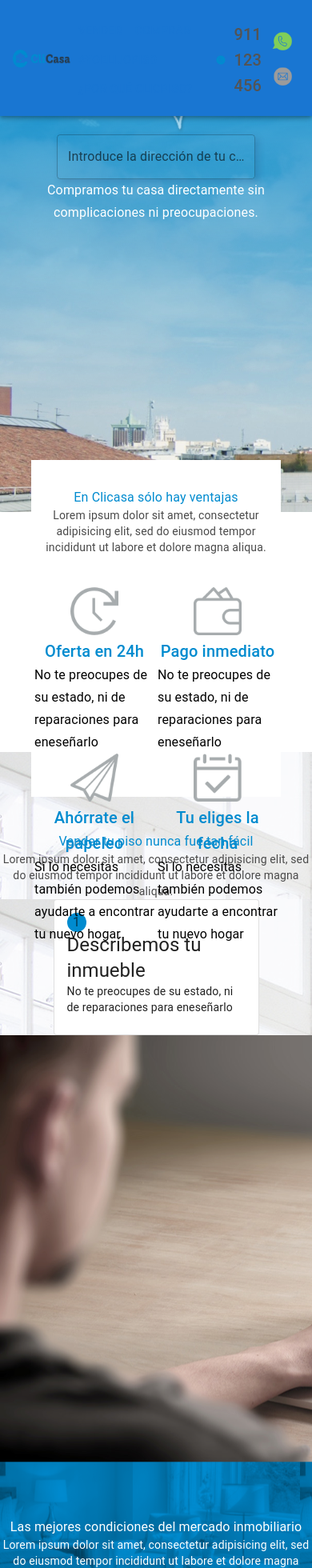
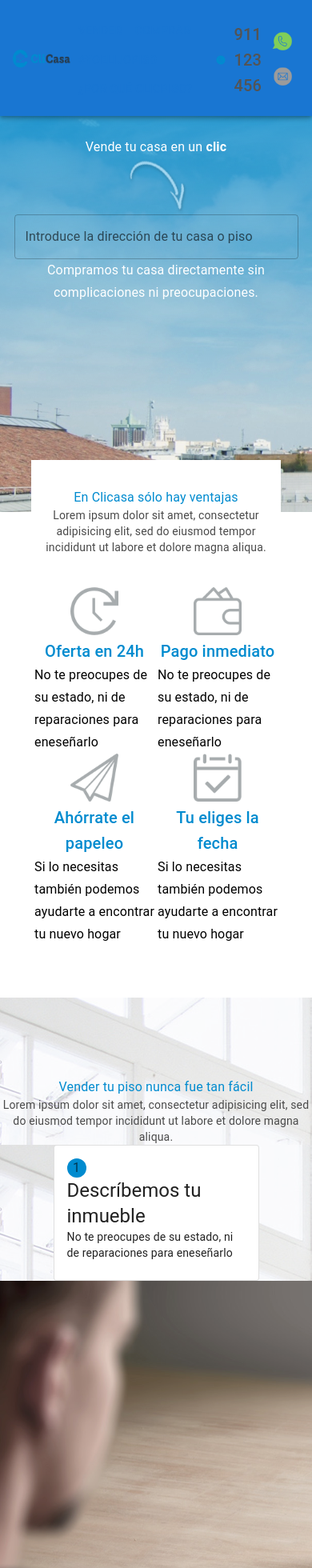
Before and after one commit to Eiko21/TechnicalTest-Proun, a Next.js app: page /home in a window 390 px wide. Shown: the top 1960 px of the page at 80% size. Built offline with nearby package versions, Linux system fonts and the light colour scheme; no server answers.

Commit message:
All styles have been updated

```diff
--- a/styles/Header.module.scss
+++ b/styles/Header.module.scss
@@ -1,6 +1,6 @@
 .header{
     position: fixed;
-    background-color: #eef5f6;
+    background-color: white;
     padding: 20px 0 15px 0;
     box-shadow: 0 2px 2px 0 rgba(0, 0, 0, 0.1);
     font-family: Lato;
--- a/styles/Section.module.scss
+++ b/styles/Section.module.scss
@@ -1,3 +1,3 @@
 .emptySection{
-    height: 190px;
+    min-height: 190px;
 }
--- a/styles/button/Button.module.scss
+++ b/styles/button/Button.module.scss
@@ -33,10 +33,27 @@
     }
 }
 
+.buttonBlueColor, .buttonIntoSearcher{
+    background-color: #0082c4;
+    color: #eef5f6;
+}
+
+.buttonIntoSearcher{
+    display: flex;
+    justify-content: center;
+    text-align: center;
+    font-size: 10px;
+    width: 215px;
+    min-height: 50px;
+}
+
+.buttonIntoSearcher:hover{
+    background-color: #0082c4;
+    color: #eef5f6;
+}
+
 .buttonBlueColor{
-    background-color: #0082c4;
     border: 2px solid #eef5f6;
-    color: #eef5f6;
 }
 
 .playButton{
--- a/styles/search/Search.module.scss
+++ b/styles/search/Search.module.scss
@@ -1,5 +1,19 @@
-.search {
+.searchContainer {
     display: flex;
     border-radius: 3px;
     box-shadow: 4px 4px 8px 0 rgba(23, 53, 111, 0.2);
+    background-color: white;
+    justify-content: space-between;
+    padding: 15px 10px;
+    align-items: initial;
 }
+
+.textField{
+    width: 100%;
+}
+
+.homeImgContainer{
+    display: flex;
+    align-items: center;
+    margin: 0 10px 0 0;
+}
--- a/styles/subsections/AdvantagesSection.module.scss
+++ b/styles/subsections/AdvantagesSection.module.scss
@@ -6,14 +6,14 @@
 }
 
 .container{
-    height: 300px;
+    min-height: 300px;
     position: relative;
     display: flex;
     justify-content: center;
 }
 
 .advantagesSection{
-    height: 421px;
+    min-height: 421px;
     background-color:white;
     position: absolute;
     z-index: 2;
@@ -22,6 +22,10 @@
     margin: 0 10vw 0 10vw;
     flex-direction: column;
     width: 80%;
+
+    @media only screen and (max-width: 750px) {
+        position: relative;
+    }
 }
 
 .title, .subtitle{
--- a/styles/subsections/ConditionsSection.module.scss
+++ b/styles/subsections/ConditionsSection.module.scss
@@ -1,5 +1,5 @@
 .conditions{
-    height: 340px;
+    min-height: 340px;
     background-image: url("../../public/blueSectionBackground.png");
     margin: 29px 0 0;
     background-blend-mode: normal;
@@ -13,7 +13,7 @@
     font-weight: 300;
     line-height: normal;
     margin-bottom: 10px;
-    padding-top: 98px;
+    padding-top: 50px;
 }
 
 .title, .subtitle{
--- a/styles/subsections/OffersSection.module.scss
+++ b/styles/subsections/OffersSection.module.scss
@@ -1,5 +1,5 @@
 .offers{
-    height: 340px;
+    min-height: 340px;
     background-image: url("../../public/blueSectionBackground.png");
     margin: 29px 0 0;
     background-blend-mode: normal;
--- a/styles/subsections/SearchSection.module.scss
+++ b/styles/subsections/SearchSection.module.scss
@@ -7,33 +7,47 @@
 .searchSection{
     position: relative;
     background-image: url("../../public/imageBackgroundSearch.png");
-    height: 640px;
+    min-height: 640px;
     display: flex;
     align-items: center;
-    padding-top: 70px;
+    padding-top: 140px;
     flex-direction: column;
+
+    @media only screen and (max-width: 949px) {
+        padding-top: 170px;
+    }
 }
 
 .searcher{
+    position: relative;
+    max-width: 630px;
+    width: 100%;
 
+    @media only screen and (max-width: 750px) {
+        width: 355px;
+    }
 }
 
-.title{
+.title, .subtitle{
     font-family: Lato;
-    font-size: 70px;
-    font-weight: 300;
-    line-height: normal;
     letter-spacing: normal;
     text-align: center;
     color: white;
 }
 
+.title{
+    font-size: 70px;
+    font-weight: 300;
+    line-height: normal;
+
+    @media only screen and (max-width: 949px) {
+        font-size: 50px;
+    }
+}
+
 .subtitle{
-    font-family: Lato;
     font-size: 18px;
     line-height: 1.44;
-    letter-spacing: normal;
-    text-align: center;
     max-width: 500px;
-    color: white;
+    margin-top: 25px;
 }
--- a/styles/subsections/StepsSection.module.scss
+++ b/styles/subsections/StepsSection.module.scss
@@ -7,7 +7,7 @@
 
 .steps{
     position: relative;
-    height: 640px;
+    min-height: 640px;
     display: flex;
     flex-direction: column;
     align-items: center;
@@ -38,15 +38,14 @@
 }
 
 .stepsContainer{
-    height: 300px;
     position: relative;
     display: flex;
     justify-content: center;
-    height: 640px
+    min-height: 640px
 }
 
 .stepsImage{
-    height: 534px;
+    min-height: 534px;
     position: relative;
     background-image: url("../../public/menWithComputerImage.png");
     position: absolute;
```
Also changed, not shown: styles/Search.module.scss (deleted).
